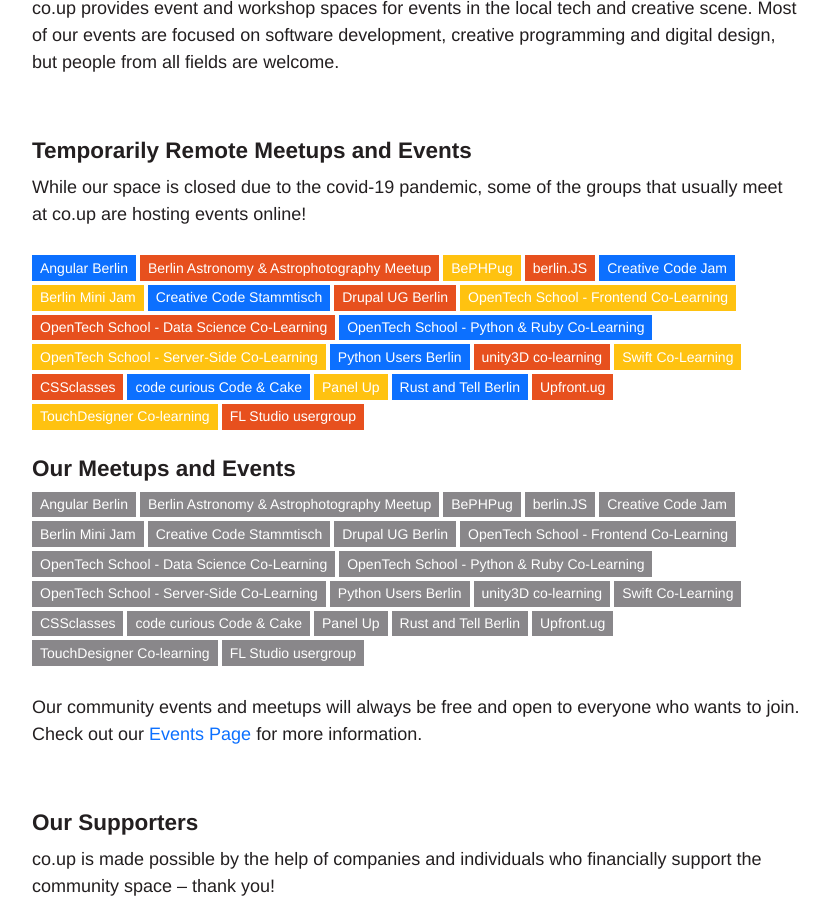
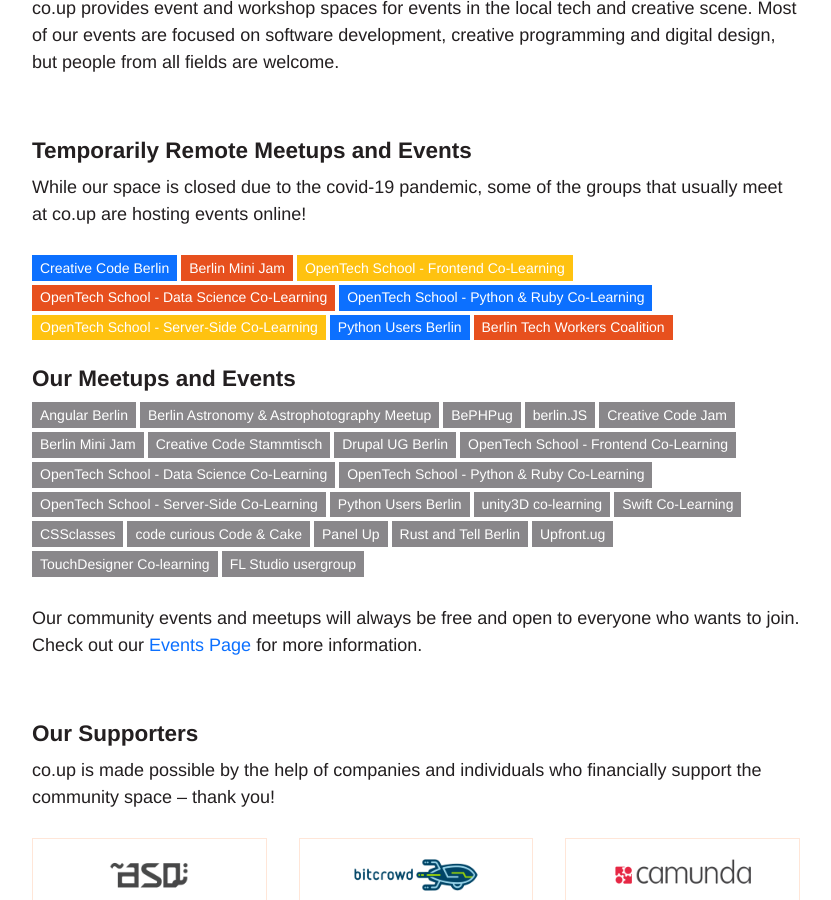
Before and after one commit to co-up/co-up.de, a Jekyll site: the page built from index.html, in a window 1280 px wide and 900 px high, scrolled down 764 px. Shown: the whole window, without its empty margins (224-1055 px from the left). Built offline with Jekyll 4.4.1, drawn with Linux system fonts in a browser that asks for light colours.

Commit message:
Update hosted-meetups-remote.html

```diff
--- a/_includes/hosted-meetups-remote.html
+++ b/_includes/hosted-meetups-remote.html
@@ -1,24 +1,10 @@
 <div class="hosted-meetups hosted-meetups--remote">
-  <a class="meetup" href="https://www.meetup.com/Angular-Meetup-Berlin/" target="_blank">Angular Berlin</a>
-  <a class="meetup" href="https://www.meetup.com/Berlin-Astronomy-Astrophotography-Meetup/" target="_blank">Berlin Astronomy &amp; Astrophotography Meetup</a>
-  <a class="meetup" href="https://www.bephpug.de/" target="_blank">BePHPug</a>
-  <a class="meetup" href="https://berlinjs.org/" target="_blank">berlin.JS</a>
-  <a class="meetup" href="https://www.meetup.com/creativeCodeBerlin/" target="_blank">Creative Code Jam</a>
+  <a class="meetup" href="https://www.meetup.com/creativeCodeBerlin/" target="_blank">Creative Code Berlin</a>
   <a class="meetup" href="http://berlinminijam.de/" target="_blank">Berlin Mini Jam</a>
-  <a class="meetup" href="https://www.meetup.com/creativeCodeBerlin/" target="_blank">Creative Code Stammtisch</a>
-  <a class="meetup" href="https://www.meetup.com/Drupal-User-Group-Berlin/" target="_blank">Drupal UG Berlin</a>
   <a class="meetup" href="https://www.opentechschool.org/berlin/" target="_blank">OpenTech School - Frontend Co-Learning</a>
   <a class="meetup" href="https://www.opentechschool.org/berlin/" target="_blank">OpenTech School - Data Science Co-Learning</a>
   <a class="meetup" href="https://www.opentechschool.org/berlin/" target="_blank">OpenTech School - Python &amp; Ruby Co-Learning</a>
   <a class="meetup" href="https://www.opentechschool.org/berlin/" target="_blank">OpenTech School - Server-Side Co-Learning</a>
   <a class="meetup" href="http://www.meetup.com/Python-Users-Berlin-PUB/" target="_blank">Python Users Berlin</a>
-  <a class="meetup" href="https://www.meetup.com/Unity-3D-Berlin/" target="_blank">unity3D co-learning</a>
-  <a class="meetup" href="https://www.meetup.com/Unity-3D-Berlin/" target="_blank">Swift Co-Learning</a>
-  <a class="meetup" href="https://cssclass.es/" target="_blank">CSSclasses</a>
-  <a class="meetup" href="https://codecurious.org/" target="_blank">code curious Code &amp; Cake</a>
-  <a class="meetup" href="https://www.meetup.com/Panel-Up-Berlins-International-Comics-Meet-Up/" target="_blank">Panel Up</a>
-  <a class="meetup" href="https://www.meetup.com/Rust-Berlin/" target="_blank">Rust and Tell Berlin</a>
-  <a class="meetup" href="http://up.front.ug/" target="_blank">Upfront.ug</a>
-  <a class="meetup" href="https://www.meetup.com/Creative-Coder-Artist-Co-Learning-Berlin/" target="_blank">TouchDesigner Co-learning</a>
-  <a class="meetup" href="https://www.meetup.com/FL-Studio-Music-Production-Group/" target="_blank">FL Studio usergroup</a>
+  <a class="meetup" href="https://techworkersberlin.com/" target="_blank">Berlin Tech Workers Coalition</a>
 </div>
```
